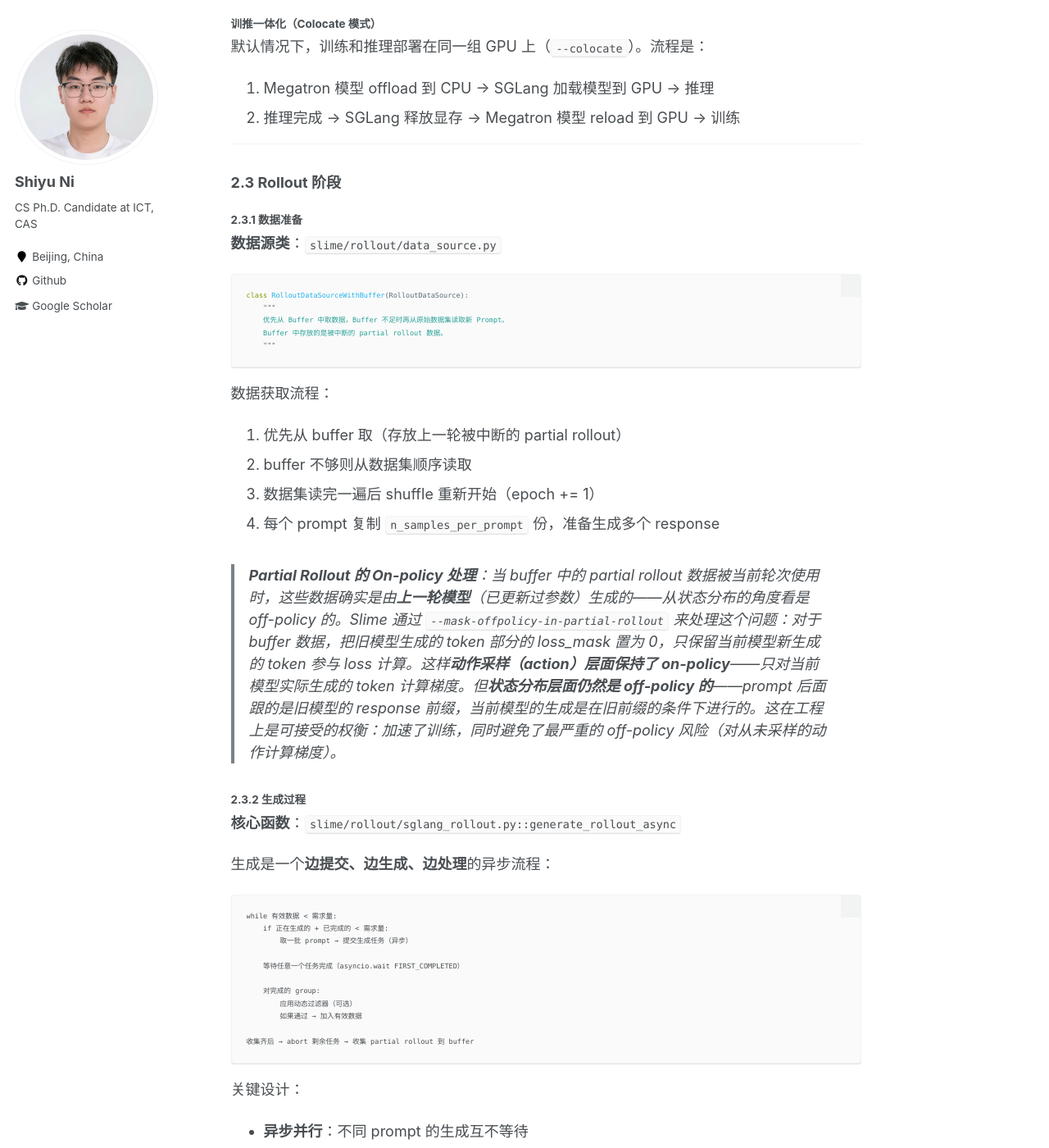
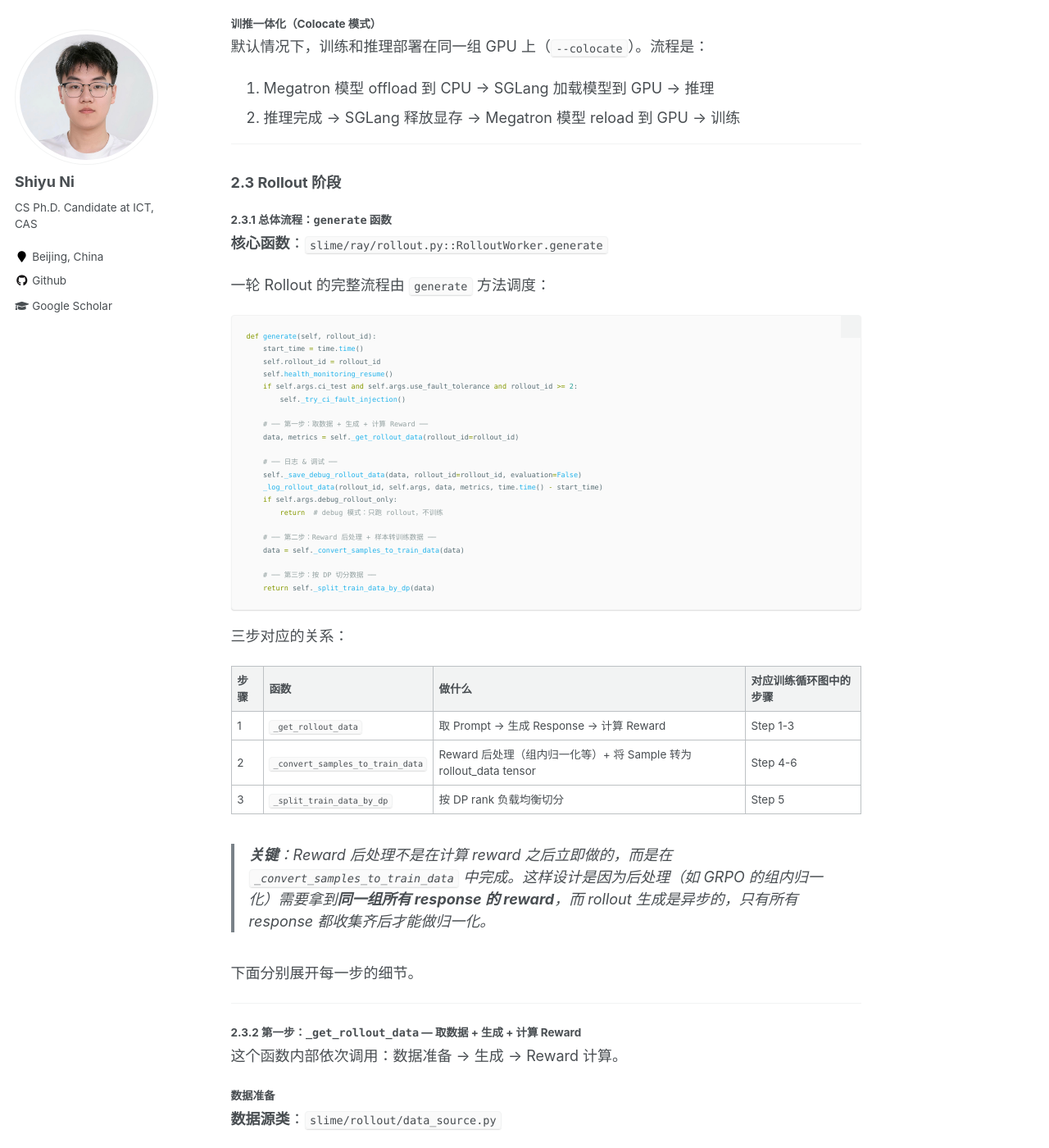
Before and after one commit to ShiyuNee/ShiyuNee.github.io, a Jekyll site: the page built from blogs/RLVR_Handbook.md, in a window 1280 px wide and 1400 px high, scrolled down 20669 px. Shown: the whole window at 82% size. Built offline with Jekyll 4.4.1, drawn with Linux system fonts in a browser that asks for light colours; some of the changed text lies outside the part shown.

Commit message:
Refactor Rollout section: add generate() flow, fix reward post-processing location

````diff
--- a/blogs/RLVR_Handbook.md
+++ b/blogs/RLVR_Handbook.md
@@ -865,7 +865,55 @@ Prompt ──→ Rollout ──→ Sample ──→ rollout_data ──→ DataI
 
 ### 2.3 Rollout 阶段
 
-#### 2.3.1 数据准备
+#### 2.3.1 总体流程：`generate` 函数
+
+**核心函数**：`slime/ray/rollout.py::RolloutWorker.generate`
+
+一轮 Rollout 的完整流程由 `generate` 方法调度：
+
+```python
+def generate(self, rollout_id):
+    start_time = time.time()
+    self.rollout_id = rollout_id
+    self.health_monitoring_resume()
+    if self.args.ci_test and self.args.use_fault_tolerance and rollout_id >= 2:
+        self._try_ci_fault_injection()
+
+    # ── 第一步：取数据 + 生成 + 计算 Reward ──
+    data, metrics = self._get_rollout_data(rollout_id=rollout_id)
+
+    # ── 日志 & 调试 ──
+    self._save_debug_rollout_data(data, rollout_id=rollout_id, evaluation=False)
+    _log_rollout_data(rollout_id, self.args, data, metrics, time.time() - start_time)
+    if self.args.debug_rollout_only:
+        return  # debug 模式：只跑 rollout，不训练
+
+    # ── 第二步：Reward 后处理 + 样本转训练数据 ──
+    data = self._convert_samples_to_train_data(data)
+
+    # ── 第三步：按 DP 切分数据 ──
+    return self._split_train_data_by_dp(data)
+```
+
+三步对应的关系：
+
+| 步骤 | 函数 | 做什么 | 对应训练循环图中的步骤 |
+|------|------|--------|---------------------|
+| 1 | `_get_rollout_data` | 取 Prompt → 生成 Response → 计算 Reward | Step 1-3 |
+| 2 | `_convert_samples_to_train_data` | Reward 后处理（组内归一化等）+ 将 Sample 转为 rollout_data tensor | Step 4-6 |
+| 3 | `_split_train_data_by_dp` | 按 DP rank 负载均衡切分 | Step 5 |
+
+> **关键**：Reward 后处理不是在计算 reward 之后立即做的，而是在 `_convert_samples_to_train_data` 中完成。这样设计是因为后处理（如 GRPO 的组内归一化）需要拿到**同一组所有 response 的 reward**，而 rollout 生成是异步的，只有所有 response 都收集齐后才能做归一化。
+
+下面分别展开每一步的细节。
+
+---
+
+#### 2.3.2 第一步：`_get_rollout_data` — 取数据 + 生成 + 计算 Reward
+
+这个函数内部依次调用：数据准备 → 生成 → Reward 计算。
+
+##### 数据准备
 
 **数据源类**：`slime/rollout/data_source.py`
 
@@ -928,19 +976,40 @@ if rm_type == "math":
 - 实现一个函数，返回 reward 值（float 或 dict）
 - 通过 `--rm-type` 或 `--custom-rm-path` 指定
 
-#### 2.3.4 Reward 后处理（Group 归一化）
-
-**函数**：`slime/ray/rollout.py::_post_process_rewards`
-
-对于 GRPO 类算法，需要在组内做归一化：
-
-```python
-# 将展平的数据恢复成组
+---
+
+#### 2.3.3 第二步：`_convert_samples_to_train_data` — Reward 后处理 + 数据转换
+
+这个函数做两件事：
+
+**1. Reward 后处理**
+
+调用 `_post_process_rewards` 对 reward 做后处理。对于 GRPO 类算法（需要组内归一化），这一步执行：
+
+```python
+# 将展平的数据恢复成组（同一个 prompt 的 n_samples_per_prompt 个 response 为一组）
 # 组内 reward 归一化：(reward - mean) / std
 # 返回 raw_rewards 和 normalized rewards
 ```
 
+> **为什么归一化放在这里而不是 Reward 计算之后？** GRPO 的组内归一化需要同一组所有 response 的 reward 都算完才能做。而 rollout 是异步的，不同 group 的 reward 计算完成时间不同。`_convert_samples_to_train_data` 是在所有 rollout 数据收集完毕后才调用的，此时所有 reward 已就绪，可以安全地做组内归一化。此外，如果需要自定义 reward 后处理（如 DCPO 的分别归一化），也在这里通过 `--custom-reward-post-process-path` 注入。
+
 归一化后的 reward 就是每个 response 的 advantage（GRPO 中所有 token 共享同一个 advantage）。
+
+**2. 样本 → 训练数据转换**
+
+将 `Sample` 对象列表转为 `rollout_data`（dict of tensors），供后续 Megatron 训练使用：
+
+```
+Sample (list)                    rollout_data (dict[str, list])
+├── sample.tokens          →      rollout_data["tokens"]
+├── sample.log_probs       →      rollout_data["log_probs"]
+├── sample.reward          →      rollout_data["rewards"]       ← 归一化后的 reward
+├── sample.raw_reward      →      rollout_data["raw_reward"]   ← 原始 reward
+├── sample.loss_mask       →      rollout_data["loss_masks"]
+├── sample.response_length →      rollout_data["response_lengths"]
+└── sample.train_metadata  →      rollout_data["metadata"]     ← 包含归一化 advantage 等
+```
 
 ---
 
````
Also changed, not shown: other parts of blogs/RLVR_Handbook.md (+2 -2 lines).
